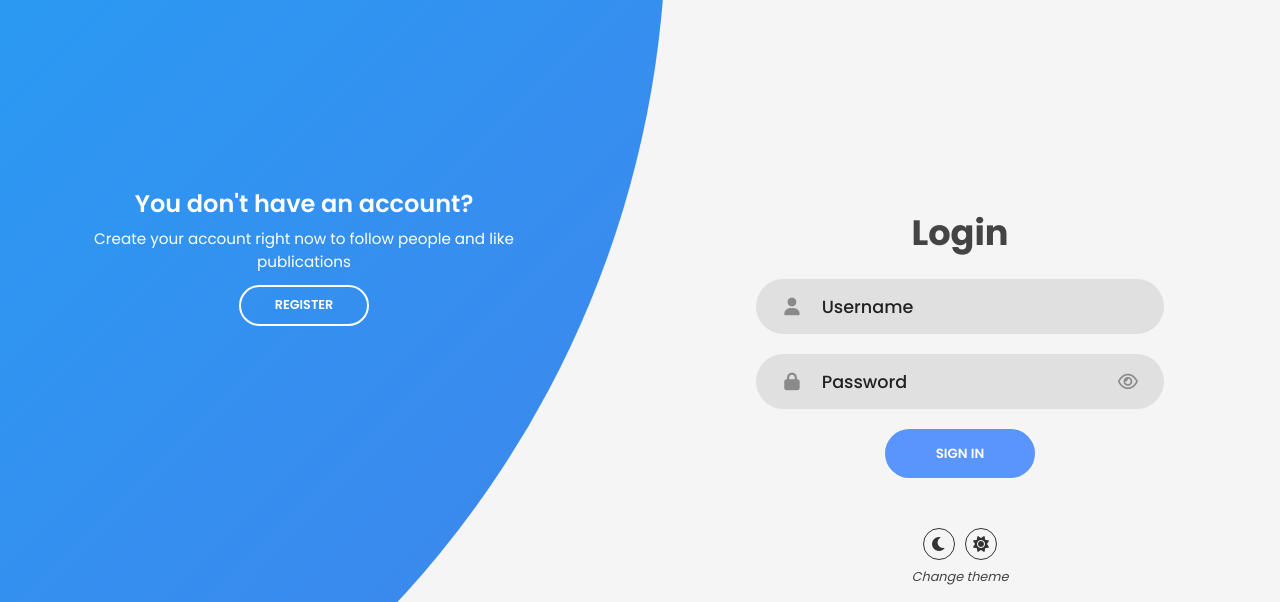
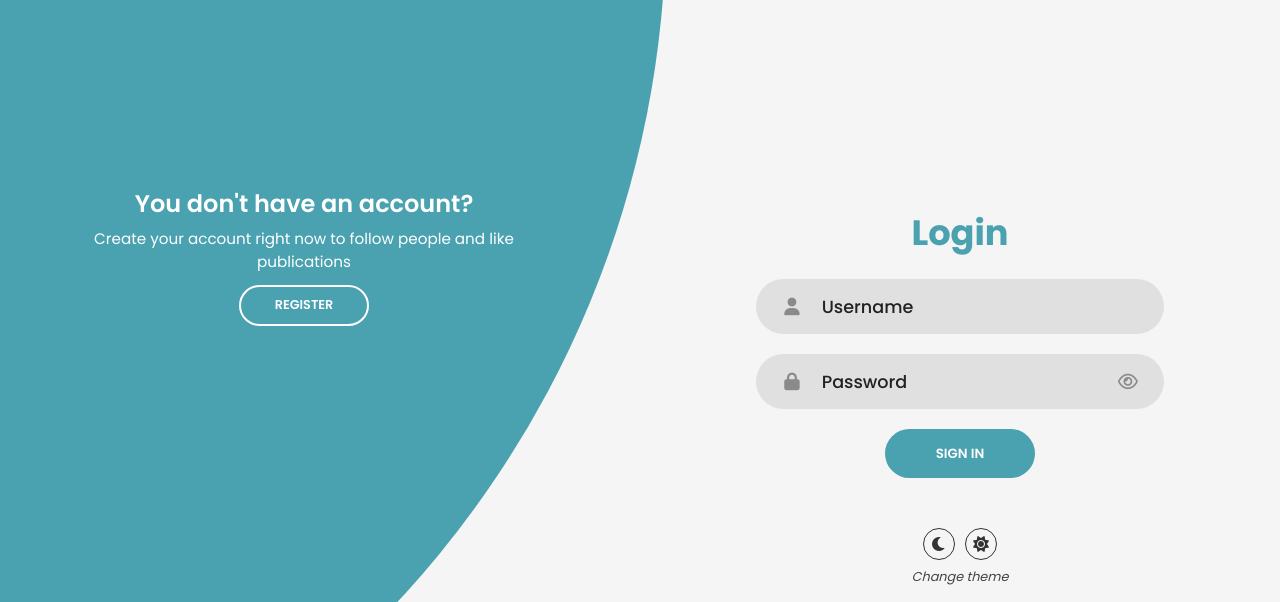
Before and after one commit to reyan-singh/Square_root, a plain HTML site: page Hack/index.html in a window 1280 px wide. Shown: the top 602 px of the page. Drawn offline with Linux system fonts and the light colour scheme.

Commit message:
Update login.css

```diff
--- a/Hack/styles/login.css
+++ b/Hack/styles/login.css
@@ -1,26 +1,26 @@
 :root {
   --bg-color: #f5f5f5;
-  --bg-round-a: #4481eb;
-  --bg-round-b: #04befe;
+  --bg-round-a: #4aa1b0;
+  --bg-round-b: #4aa1b0;
   --panel-color: #fff;
-  --title: #444;
+  --title:#4aa1b0;
   --bg-input: #e0e0e0;
   --input-icon: #8a8a8a;
   --input: #333;
   --input-hover: #222;
-  --btn-color: #5995fd;
+  --btn-color: #4aa1b0;
   --btn-text: #fff;
-  --btn-hover: #4d84e2;
+  --btn-hover: #4aa1b0;
   --social-text: #444;
-  --social-icon: #4481eb;
+  --social-icon: #4aa1b0;
   --icon-color: #333;
   --check-text: #333;
   --check-hover: #333;
-  --check-link: #4d84e2;
+  --check-link: #4aa1b0;
   --pass-color: #444;
   --key-color: #777;
-  --pass-hover-color: #4d84e2;
-  --keyboard-color: #e0e0e0;
+  --pass-hover-color: #4aa1b0;
+  --keyboard-color: #ffffff;
   --key-letter: #333;
 }
 
```
